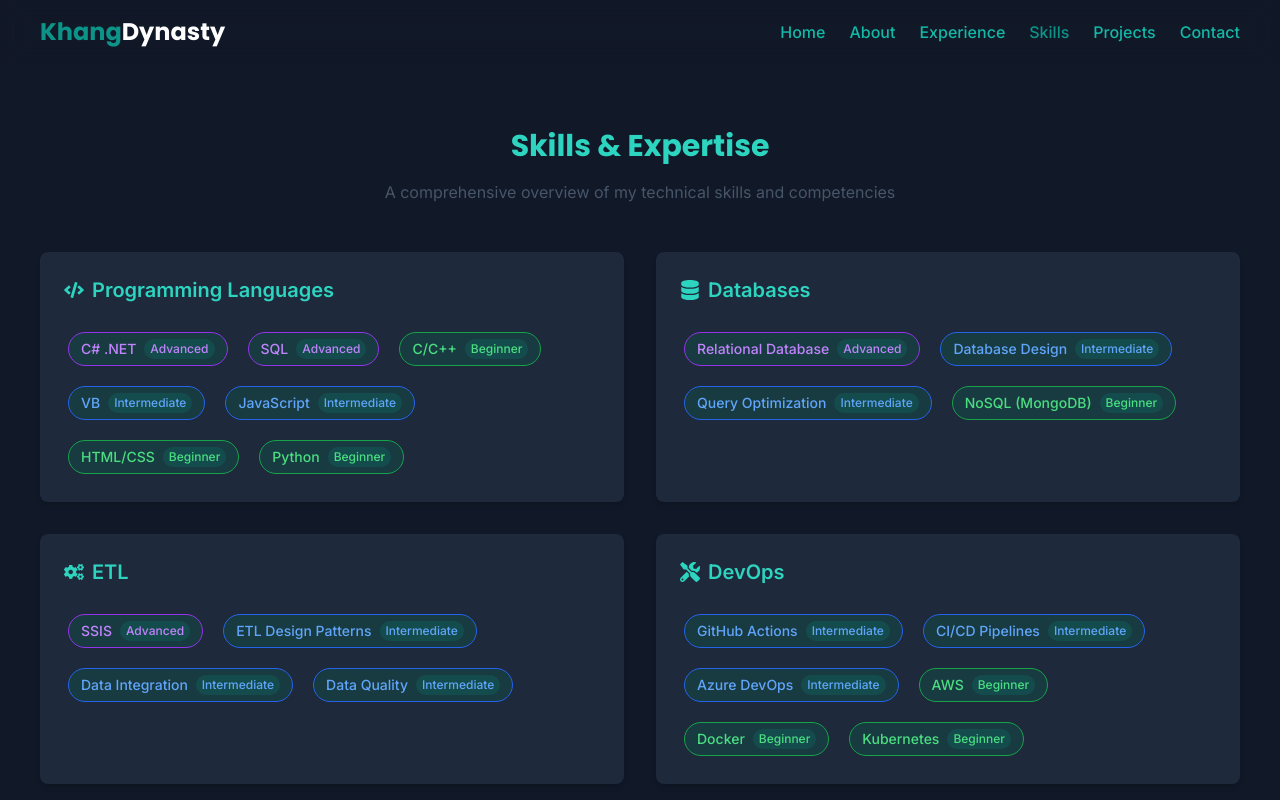
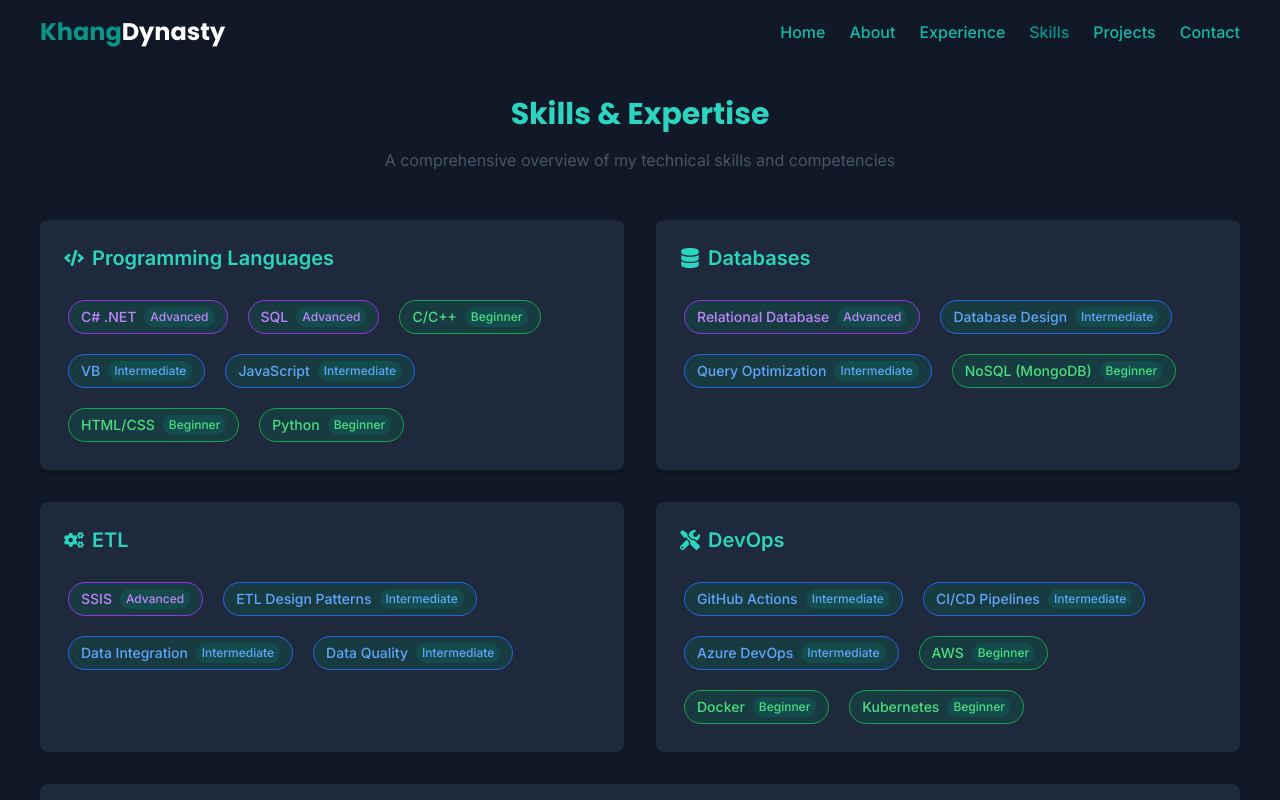
Before and after one commit to KingArceus/KingPortfolio, a React (Vite) app: page /KingPortfolio/skills in a window 1280 px wide. Shown: the top 800 px of the page. Built offline with nearby package versions, Linux system fonts and the light colour scheme.

Commit message:
Fix margin top

```diff
--- a/src/pages/Home.tsx
+++ b/src/pages/Home.tsx
@@ -7,7 +7,7 @@ const Home: React.FC = () => {
     return (
         <div className="min-h-screen flex flex-col bg-gray-900">
             {/* Hero Section */}
-            <section className="min-h-screen flex items-center bg-gradient-to-br from-gray-900 via-gray-800 to-gray-900 pt-20">
+            <section className="min-h-screen flex items-center bg-gradient-to-br from-gray-900 via-gray-800 to-gray-900 pt-16">
                 <div className="container mx-auto px-4 md:px-10 flex flex-col md:flex-row justify-between items-center min-h-[calc(100vh-80px)] py-10 md:py-0">
                     <motion.div
                         className="w-full md:w-3/5 mb-10 md:mb-0 text-center md:text-left"
--- a/src/pages/Projects.tsx
+++ b/src/pages/Projects.tsx
@@ -158,7 +158,7 @@ function Projects() {
 
   return (
     <div className="min-h-screen bg-gray-900">
-      <div className="container mx-auto pt-16 md:pt-24 pb-20 px-4 md:px-10">
+      <div className="container mx-auto pt-24 md:pt-24 pb-20 px-4 md:px-10">
         <SectionTitle
           title="Projects"
           subtitle="A showcase of my recent work and technical projects"
--- a/src/pages/Skills.tsx
+++ b/src/pages/Skills.tsx
@@ -24,7 +24,7 @@ function Skills() {
 
   return (
     <div className="min-h-screen bg-gray-900">
-      <div className="container mx-auto pt-20 md:pt-32 pb-10 md:pb-20 px-4 md:px-10">
+      <div className="container mx-auto pt-24 md:pt-24 pb-10 md:pb-20 px-4 md:px-10">
         <SectionTitle
           title={skillsConfig.title}
           subtitle="A comprehensive overview of my technical skills and competencies"
```
Also changed, not shown: 1 other file (tests, documents, lock files or other folders).
